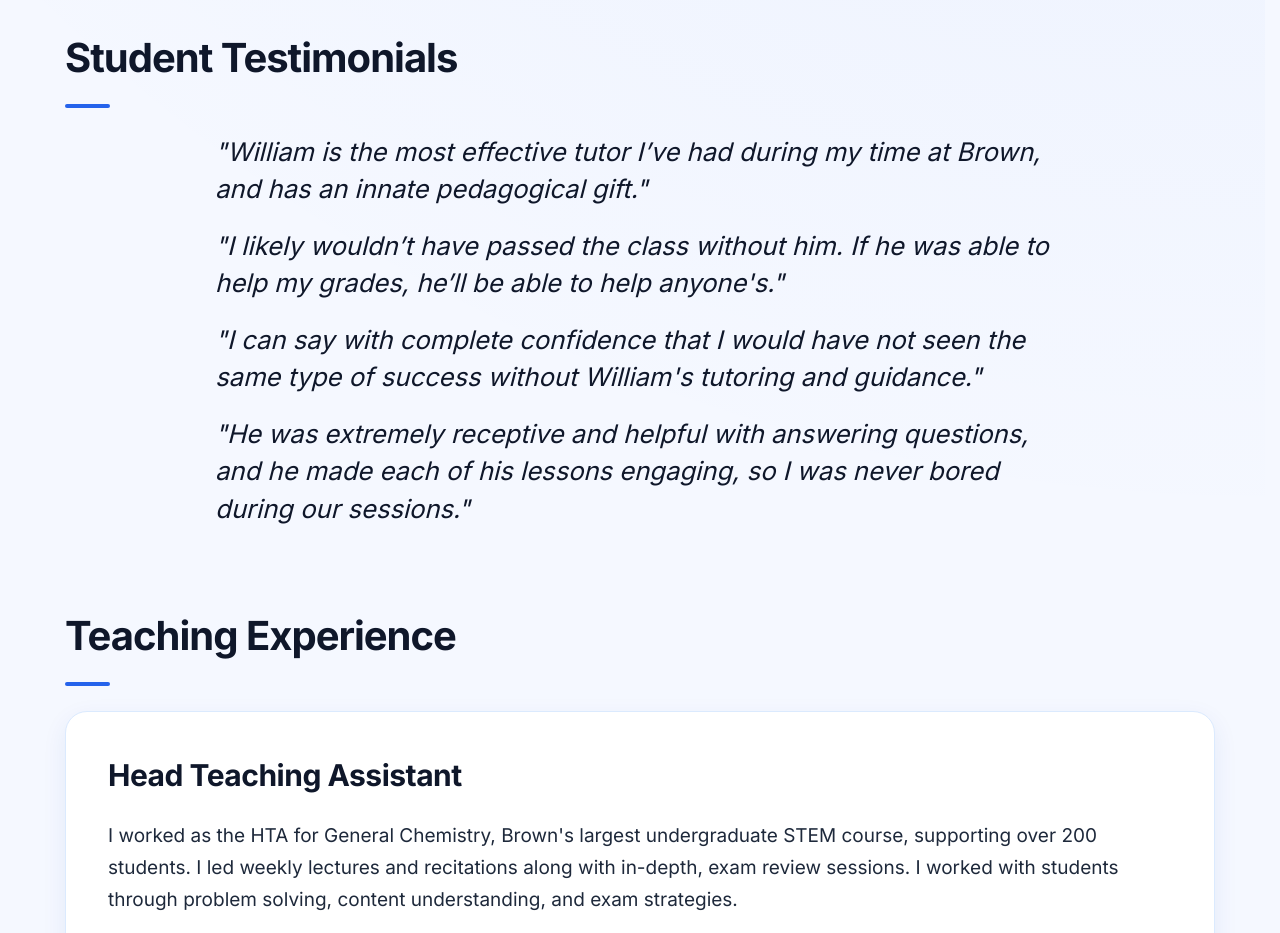
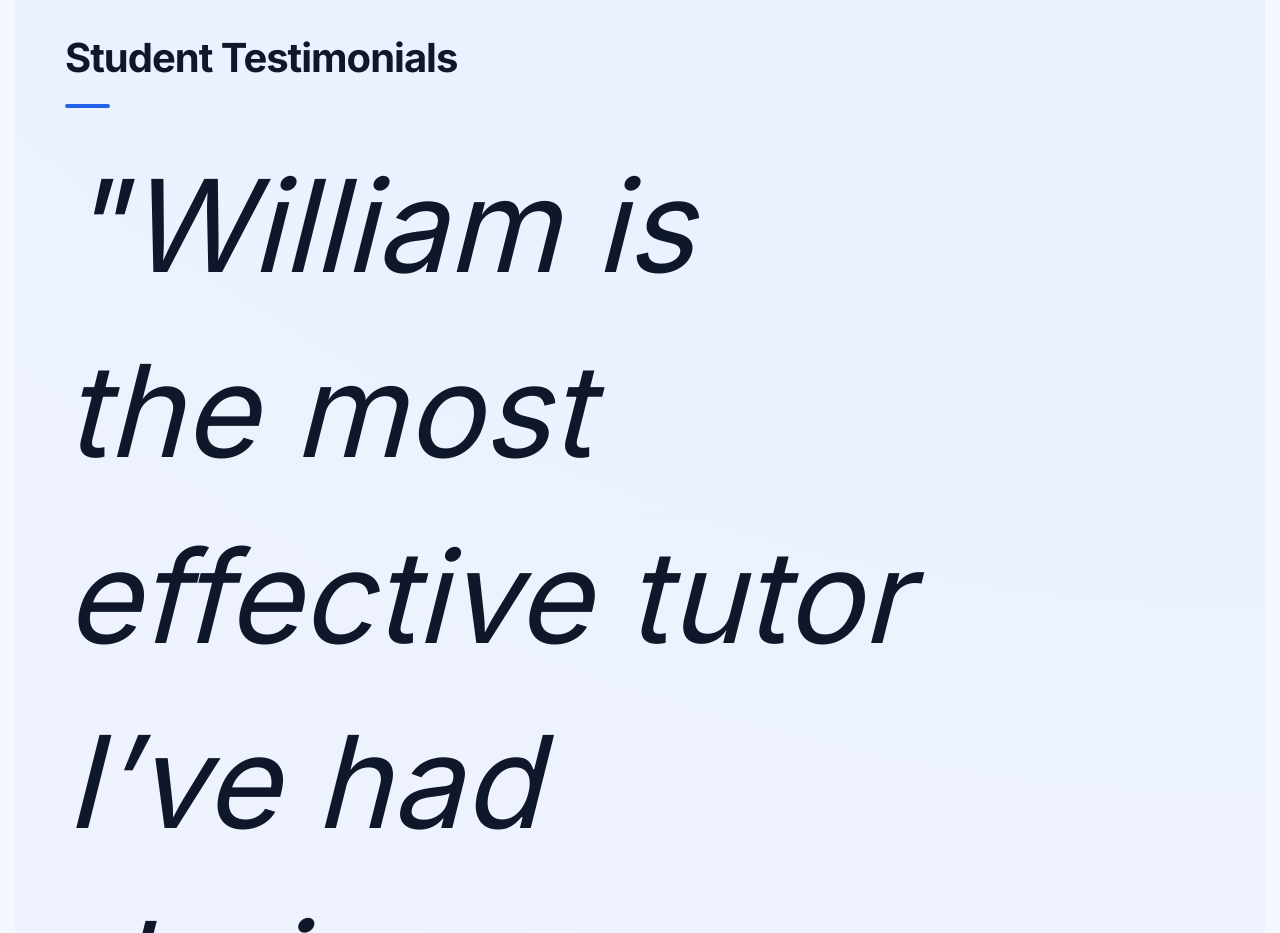
Before and after one commit to pythonschmython/william-roberts-website, a Next.js app: page / in a window 1280 px wide. Shown: the part 1260-2193 px from the top of the page. Built offline with nearby package versions, Linux system fonts and the light colour scheme.

Commit message:
centering

```diff
--- a/app/globals.css
+++ b/app/globals.css
@@ -335,7 +335,7 @@ p {
 
 .testimonials {
   max-width: 850px;
-  margin: 0 auto;
+  margin: 0;
 }
 
 .testimonial {
@@ -348,7 +348,7 @@ p {
 
 .testimonial p {
   margin: 0;
-  font-size: 1.6rem;
+  font-size: 8rem;
   line-height: 1.45;
   font-style: italic;
   color: #0f172a;
```
